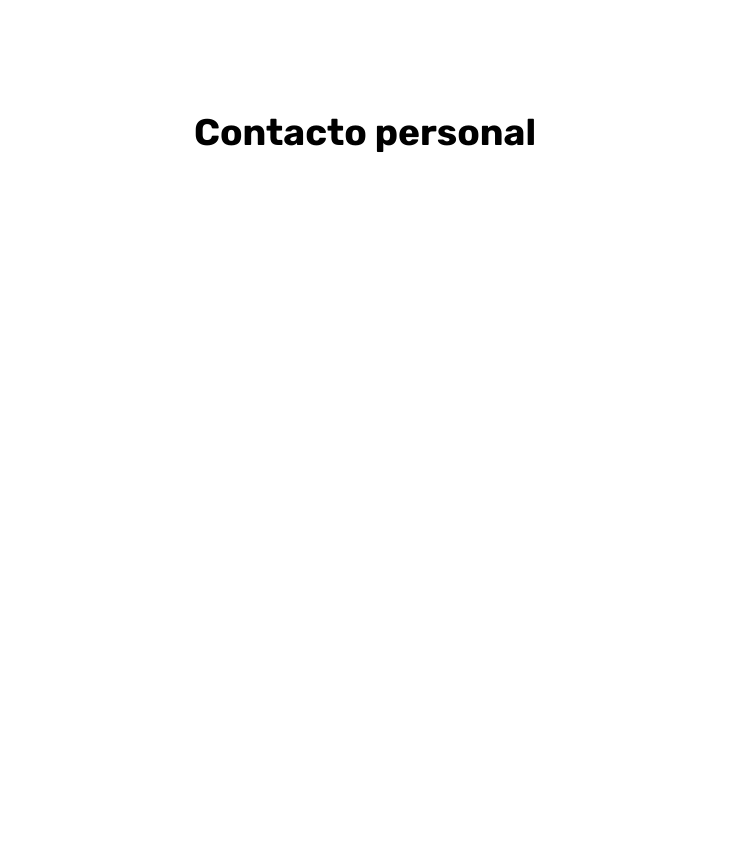
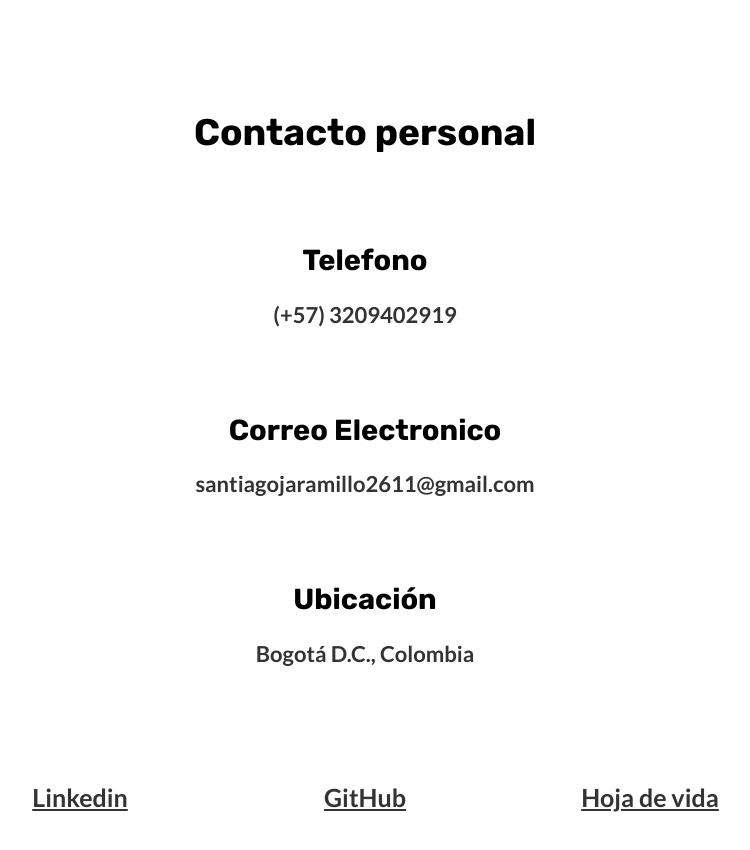
Before and after one commit to SantiJaramilloDev/Portafolio, a plain HTML site: page contact.html in a window 1280 px wide. Shown: the whole page, without its empty margins (275-1025 px from the left). Before the commit the page ends 800 px from the top, so only its background shows below. Drawn offline with Linux system fonts and the light colour scheme.

Commit message:
Portafolio

```diff
--- a/contact.html
+++ b/contact.html
@@ -65,8 +65,31 @@
           </div>
           <div class="projects">
             <div class="col-md-9">
-              <h3 class="titles"></h3>
-              <p class="texts"></p>
+              <h3 class="titles">Telefono</h3>
+              <p class="text-contact">(+57) 3209402919</p>
+            </div>
+          </div>
+          <div class="projects">
+            <div class="col-md-9">
+              <h3 class="titles">Correo Electronico</h3>
+              <p class="text-contact">santiagojaramillo2611@gmail.com</p>
+            </div>
+          </div>
+          <div class="projects">
+            <div class="col-md-9">
+              <h3 class="titles">Ubicación</h3>
+              <p class="text-contact">Bogotá D.C., Colombia</p>
+            </div>
+          </div>
+          <div class="row-contact">
+            <div class="col-md-3">
+              <a href="https://www.linkedin.com/in/brayan-santiago-jaramillo-am%C3%A9zquita-05256726b/" class="link-like-text" target="_blank">Linkedin</a>
+            </div>
+            <div class="col-md-3">
+              <a href="https://github.com/SantiJaramilloDev?tab=repositories" class="link-like-text" target="_blank">GitHub</a>
+            </div>
+            <div class="col-md-3">
+              <a href="./assets/Hoja_de_vida.pdf" class="link-like-text" download>Hoja de vida</a>
             </div>
           </div>
         </div>
--- a/styles.css
+++ b/styles.css
@@ -53,3 +53,32 @@
 }
 
 /* ---------------------------------------------------- */
+
+/* --------------------contact.html-------------------- */
+
+.text-contact{
+    font-size: 22px;
+    font-weight: bold;
+    text-align: center;
+}
+
+.row-contact{
+    font-size: 25px;
+    font-weight: bold;
+    display: flex;
+    justify-content: center;
+    text-align: center;
+    margin-top: 80px;
+}
+
+.link-like-text{
+    text-decoration: underline;
+}
+
+.link-like-text:hover{
+    color: rgb(62, 51, 206);
+    font-size: 30px;
+    transition: 300ms;
+}
+
+/* ----------------------------------------------------- */
```
